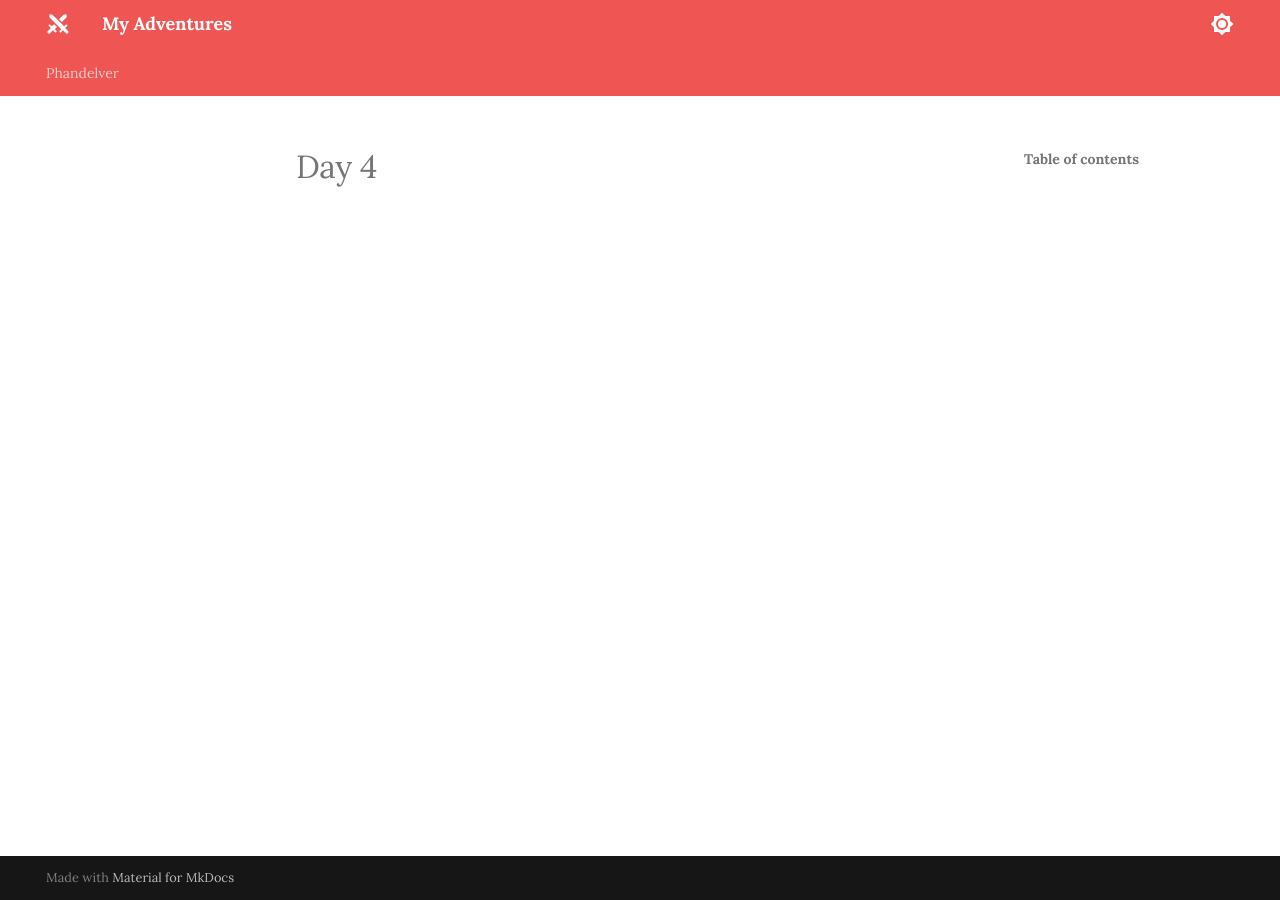
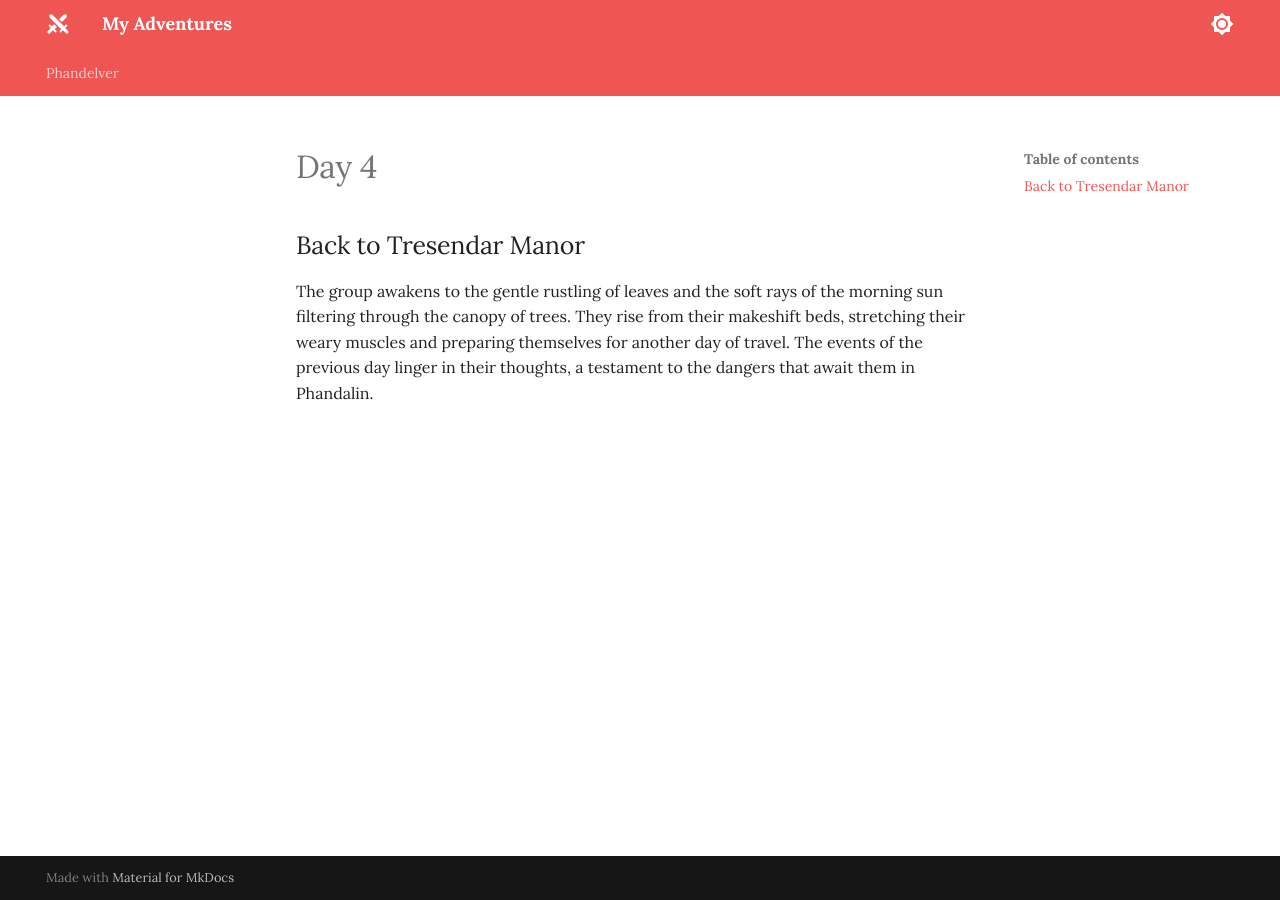
Before and after one commit to jonasmcferreira/adventures, an MkDocs documentation site: the page built from docs/phandelver/04.md, in a window 1280 px wide. Built offline with MkDocs 1.6.1 and Material for MkDocs 9.7.7, drawn with Linux system fonts in a browser that asks for light colours.

Commit message:
modified docs/phandelver/04.md

```diff
--- a/docs/phandelver/04.md
+++ b/docs/phandelver/04.md
@@ -1,3 +1,5 @@
 # Day 4
 
-##
+## Back to Tresendar Manor
+
+The group awakens to the gentle rustling of leaves and the soft rays of the morning sun filtering through the canopy of trees. They rise from their makeshift beds, stretching their weary muscles and preparing themselves for another day of travel. The events of the previous day linger in their thoughts, a testament to the dangers that await them in Phandalin.
```
